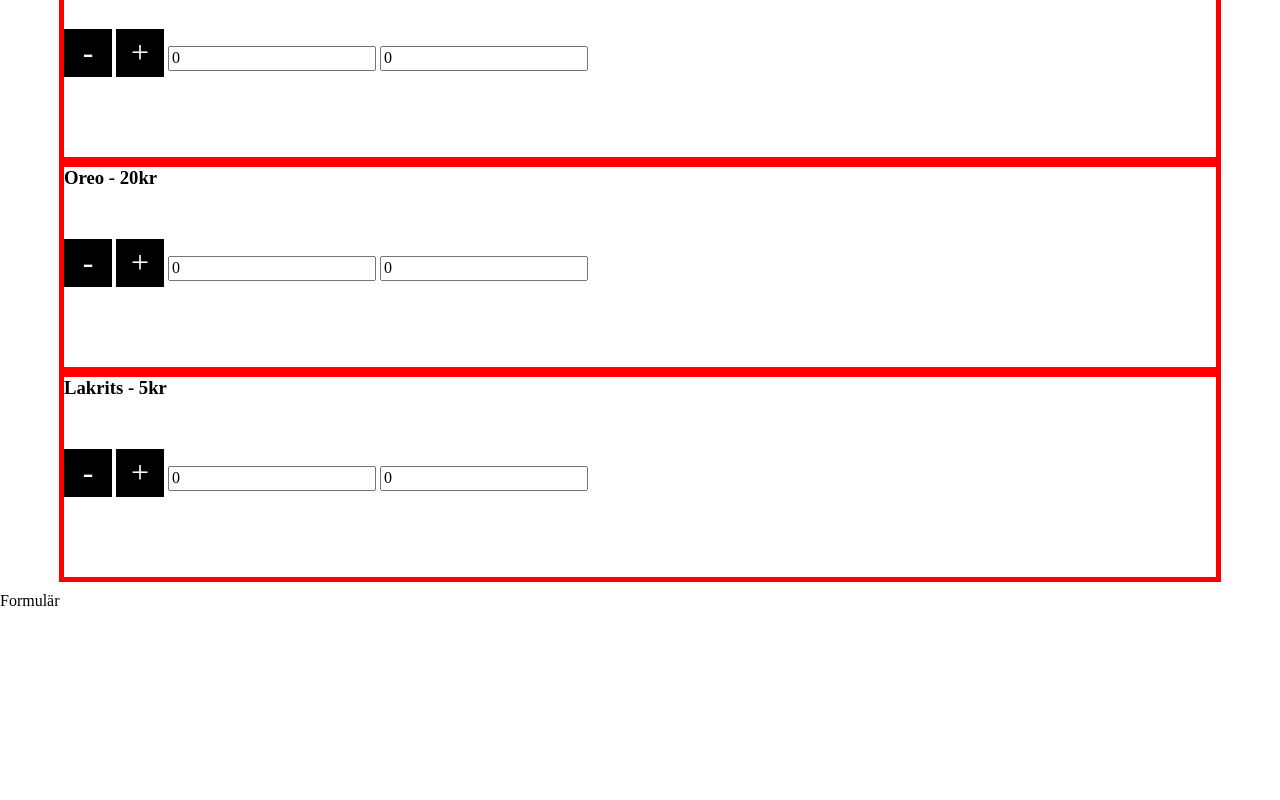
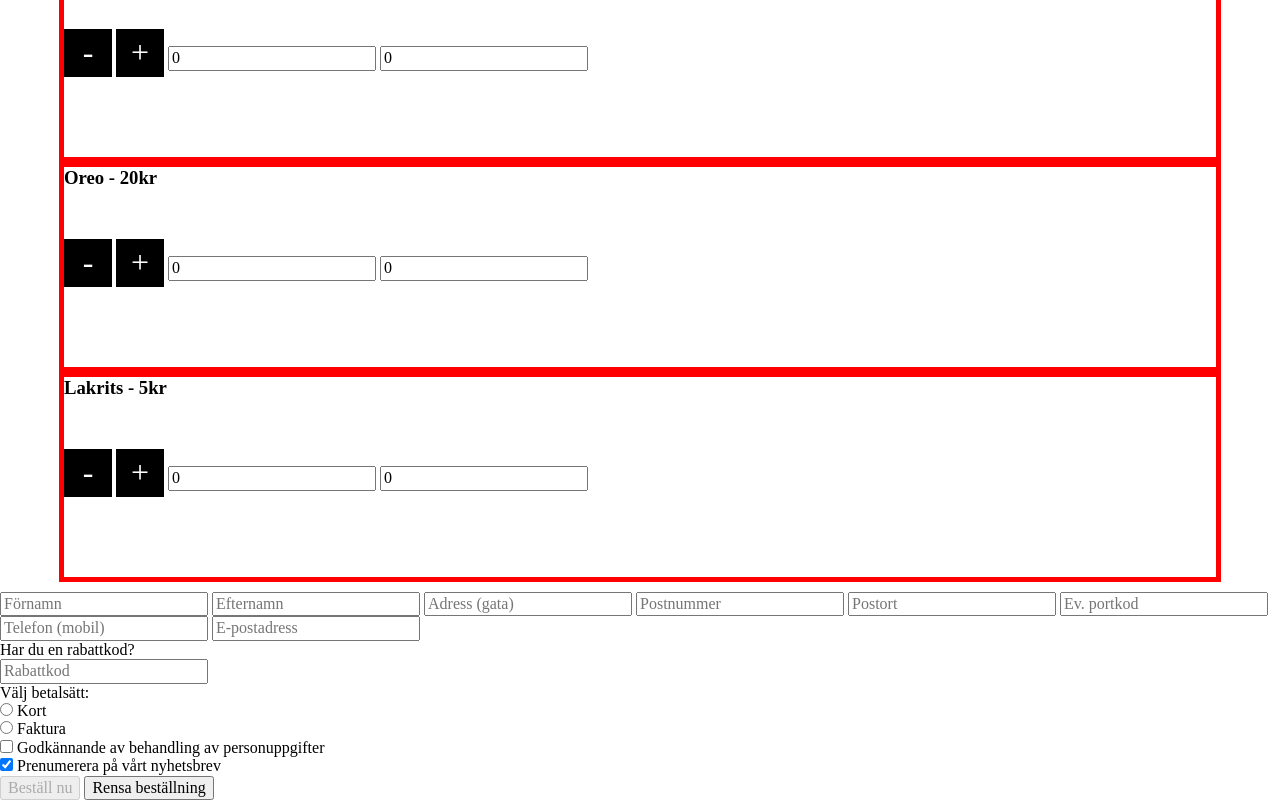
Before and after one commit to Medieinstitutet/fed22d-js-grundkurs-individuell-webbshop-antonjanzon95, a plain HTML site: page index.html in a window 1280 px wide. Shown: the part 1645-2445 px from the top of the page. Before the commit the page ends 2255 px from the top, so only its background shows below. Drawn offline with Linux system fonts and the light colour scheme.

Commit message:
Lagt till HTML för formuläret.

```diff
--- a/index.html
+++ b/index.html
@@ -53,8 +53,8 @@
             <figure>
                 <img src="" alt="">
             </figure>
-            <button class="remove"aria-label="Ta bort en munk">-</button>
-            <button class="add"aria-label="Lägg till en munk">+</button>
+            <button class="remove" aria-label="Ta bort en munk">-</button>
+            <button class="add" aria-label="Lägg till en munk">+</button>
             <input type="number" value="0" class="donutCurrentAmount">
             <input type="number" value="0" class="donutCurrentPrice">
         </article>
@@ -64,8 +64,8 @@
             <figure>
                 <img src="" alt="">
             </figure>
-            <button class="remove"aria-label="Ta bort en munk">-</button>
-            <button class="add"aria-label="Lägg till en munk">+</button>
+            <button class="remove" aria-label="Ta bort en munk">-</button>
+            <button class="add" aria-label="Lägg till en munk">+</button>
             <input type="number" value="0" class="donutCurrentAmount">
             <input type="number" value="0" class="donutCurrentPrice">
         </article>
@@ -75,8 +75,8 @@
             <figure>
                 <img src="" alt="">
             </figure>
-            <button class="remove"aria-label="Ta bort en munk">-</button>
-            <button class="add"aria-label="Lägg till en munk">+</button>
+            <button class="remove" aria-label="Ta bort en munk">-</button>
+            <button class="add" aria-label="Lägg till en munk">+</button>
             <input type="number" value="0" class="donutCurrentAmount">
             <input type="number" value="0" class="donutCurrentPrice">
         </article>
@@ -86,8 +86,8 @@
             <figure>
                 <img src="" alt="">
             </figure>
-            <button class="remove"aria-label="Ta bort en munk">-</button>
-            <button class="add"aria-label="Lägg till en munk">+</button>
+            <button class="remove" aria-label="Ta bort en munk">-</button>
+            <button class="add" aria-label="Lägg till en munk">+</button>
             <input type="number" value="0" class="donutCurrentAmount">
             <input type="number" value="0" class="donutCurrentPrice">
         </article>
@@ -97,8 +97,8 @@
             <figure>
                 <img src="" alt="">
             </figure>
-            <button class="remove"aria-label="Ta bort en munk">-</button>
-            <button class="add"aria-label="Lägg till en munk">+</button>
+            <button class="remove" aria-label="Ta bort en munk">-</button>
+            <button class="add" aria-label="Lägg till en munk">+</button>
             <input type="number" value="0" class="donutCurrentAmount">
             <input type="number" value="0" class="donutCurrentPrice">
         </article>
@@ -108,8 +108,8 @@
             <figure>
                 <img src="" alt="">
             </figure>
-            <button class="remove"aria-label="Ta bort en munk">-</button>
-            <button class="add"aria-label="Lägg till en munk">+</button>
+            <button class="remove" aria-label="Ta bort en munk">-</button>
+            <button class="add" aria-label="Lägg till en munk">+</button>
             <input type="number" value="0" class="donutCurrentAmount">
             <input type="number" value="0" class="donutCurrentPrice">
         </article>
@@ -119,8 +119,8 @@
             <figure>
                 <img src="" alt="">
             </figure>
-            <button class="remove"aria-label="Ta bort en munk">-</button>
-            <button class="add"aria-label="Lägg till en munk">+</button>
+            <button class="remove" aria-label="Ta bort en munk">-</button>
+            <button class="add" aria-label="Lägg till en munk">+</button>
             <input type="number" value="0" class="donutCurrentAmount">
             <input type="number" value="0" class="donutCurrentPrice">
         </article>
@@ -130,15 +130,62 @@
             <figure>
                 <img src="" alt="">
             </figure>
-            <button class="remove"aria-label="Ta bort en munk">-</button>
-            <button class="add"aria-label="Lägg till en munk">+</button>
+            <button class="remove" aria-label="Ta bort en munk">-</button>
+            <button class="add" aria-label="Lägg till en munk">+</button>
             <input type="number" value="0" class="donutCurrentAmount">
             <input type="number" value="0" class="donutCurrentPrice">
         </article>
 
     </main>
 
-    <aside>Formulär</aside>
+    <aside>
+
+        <form action="">
+            <label for="firstName"></label>
+            <input type="text" id="firstName" placeholder="Förnamn">
+
+            <label for="lastName"></label>
+            <input type="text" id="lastName" placeholder="Efternamn">
+
+            <label for="adress"></label>
+            <input type="text" id="adress" placeholder="Adress (gata)">
+
+            <label for="zipcode"></label>
+            <input type="number" id="zipcode" placeholder="Postnummer">
+
+            <label for="location"></label>
+            <input type="text" id="location" placeholder="Postort">
+
+            <label for="portCode"></label>
+            <input type="number" id="portCode" placeholder="Ev. portkod">
+
+            <label for="phoneNumber"></label>
+            <input type="number" id="phoneNumber" placeholder="Telefon (mobil)">
+
+            <label for="email"></label>
+            <input type="text" id="email" placeholder="E-postadress"><br>
+
+            <label for="discountCode">Har du en rabattkod?</label><br>
+            <input type="text" id="discountCode" placeholder="Rabattkod">
+
+            <p>Välj betalsätt:</p>
+            <input type="radio" id="debitCard" name="paymentOption" value="debitCard">
+            <label for="debitCard">Kort</label><br>
+            <input type="radio" id="invoice" name="paymentOption" value="invoice">
+            <label for="invoice">Faktura</label><br>
+
+            <input type="checkbox" id="consentPersonalInfo" value="consentPersonalInfo">
+            <label for="consentPersonalInfo">Godkännande av behandling av personuppgifter</label><br>
+            <input type="checkbox" id="subscribeNewsletter" value="subscribeNewsletter" checked>
+            <label for="subscribeNewsletter">Prenumerera på vårt nyhetsbrev</label><br>
+
+            <button id="orderButton" aria-label="Confirm order" disabled>Beställ nu</button>
+
+            <button id="clearOrder" aria-label="Clear order">Rensa beställning</button>
+
+        </form>
+
+    </aside>
 
 
     <script src="script.js"></script>
```
